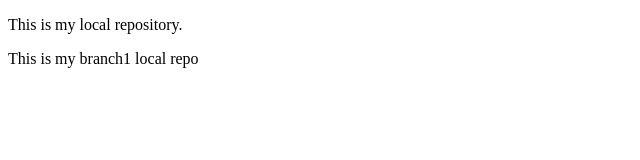
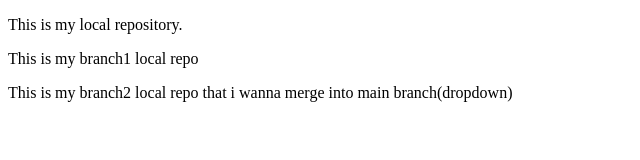
Before and after one commit to bibhu-syenainfosoft/newLocalRepo, a plain HTML site: page index.html in a window 1280 px wide. Shown: the whole page, without its empty margins (0-640 px from the left). Drawn offline with Linux system fonts and the light colour scheme.

```diff
--- a/index.html
+++ b/index.html
@@ -8,5 +8,6 @@
 <body>
     <p>This is my local repository.</p>
     <p>This is my branch1 local repo</p>
+    <p>This is my branch2 local repo that i wanna merge into main branch(dropdown)</p>
 </body>
 </html>
```
